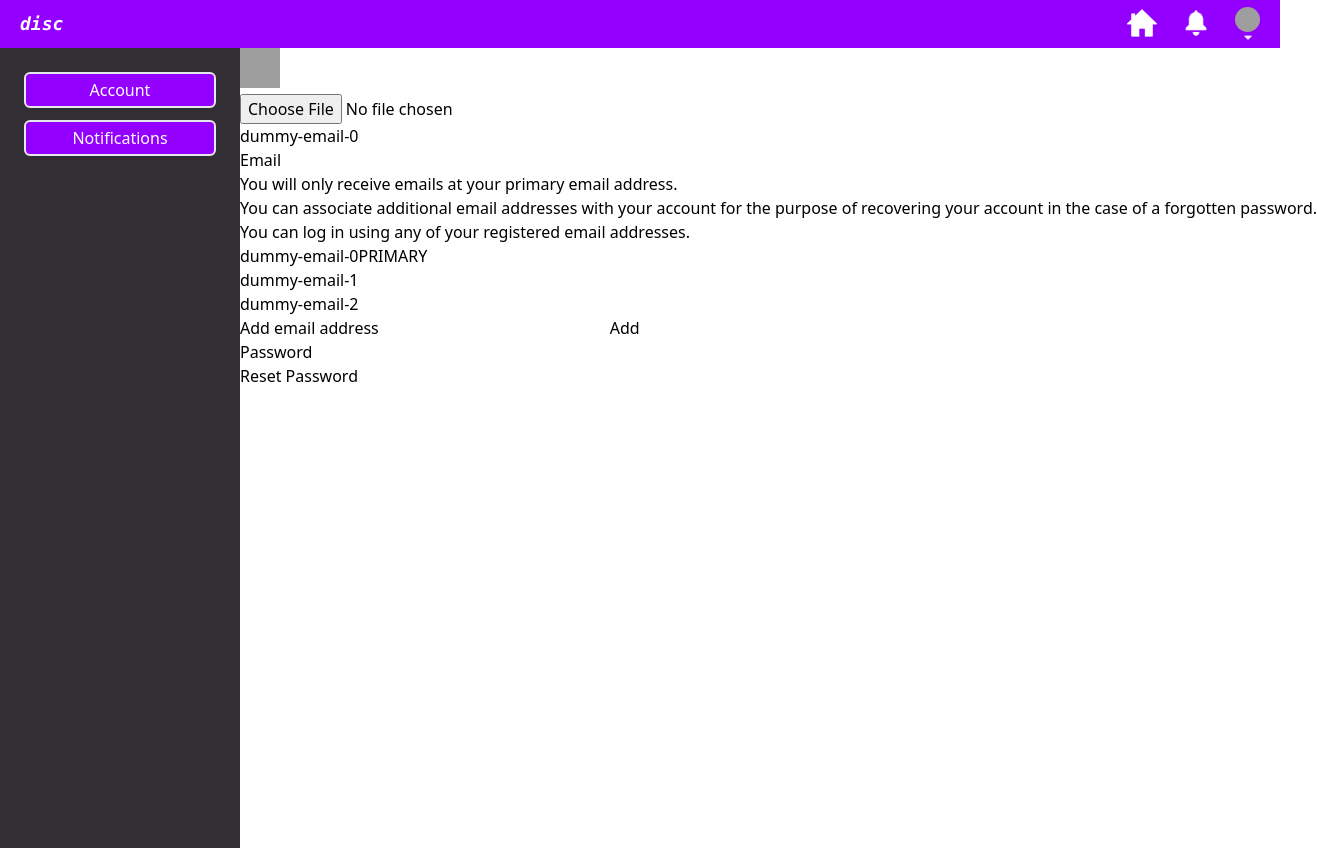
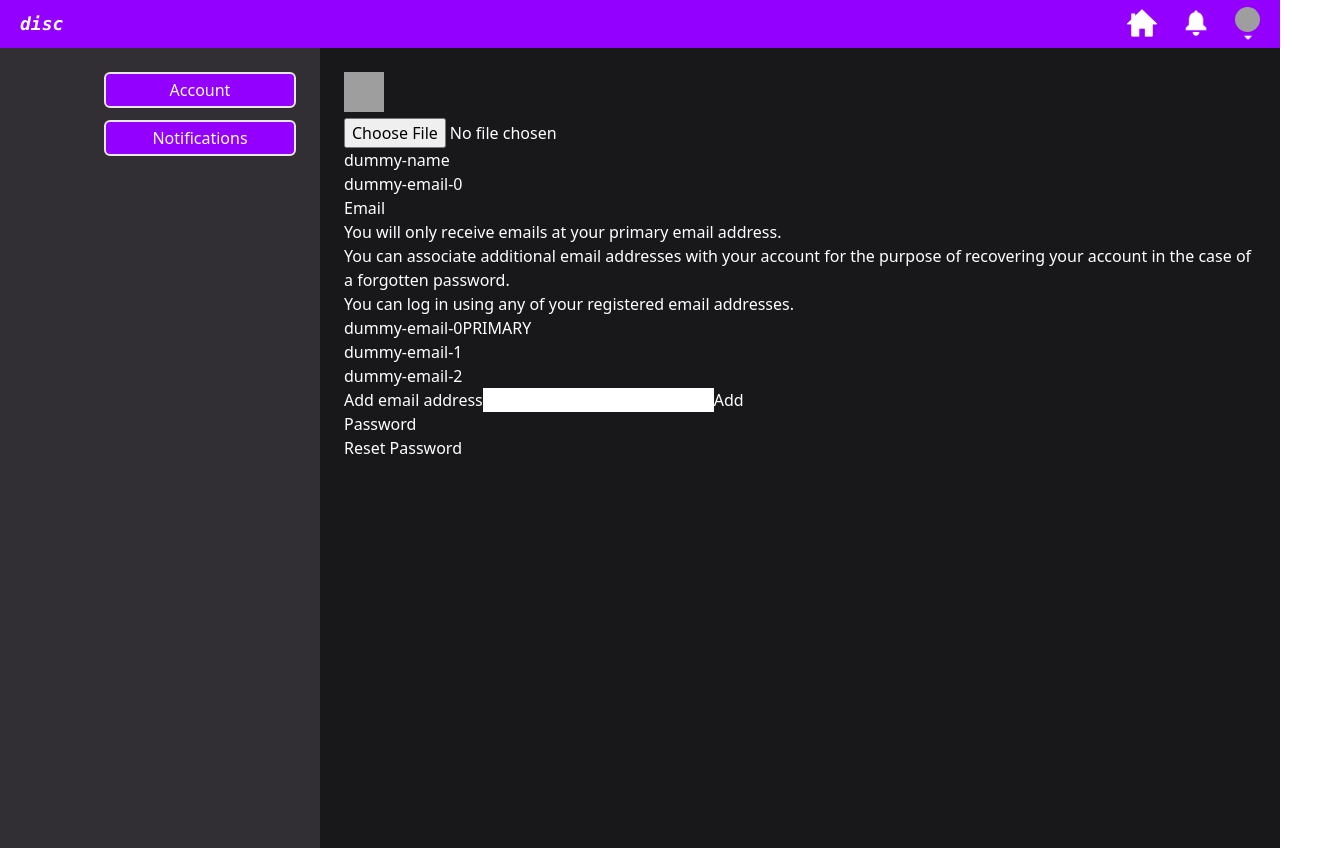
Before and after one commit to rjmags1/disc, a Next.js app: page /settings/account in a window 1280 px wide. Shown: the whole page, 1317 px wide, since content can reach past the window. Built offline with nearby package versions, Linux system fonts and the light colour scheme; grey boxes are pictures that could not be loaded.

Commit message:
use state for dummy name, improve styles

```diff
--- a/components/settings/account/AccountSettingsMenu.js
+++ b/components/settings/account/AccountSettingsMenu.js
@@ -5,17 +5,17 @@ import AccountEmailSection from './AccountEmailSection'
 import AccountPasswordSection from './AccountPasswordSection'
 
 function AccountSettingsMenu() {
+    const [name, setName] = useState("")
     const [emails, setEmails] = useState([])
     const [primaryEmail, setPrimaryEmail] = useState("")
     const [avatarSrc, setAvatarSrc] = useState("/profile-button-img.png")
 
-    let name
     useEffect(() => {
         // client side (useEffect) fetch user account settings
         // then rel. setState calls in useEffect after fetch
         // dummy for now
-        name = "dummy-name"
         //setAvatarSrc("/dummy-src")
+        setName("dummy-name")
         setPrimaryEmail("dummy-email-0")
         setEmails(["dummy-email-0", "dummy-email-1", "dummy-email-2"])
     }, [])
@@ -26,9 +26,11 @@ function AccountSettingsMenu() {
 
     return  (
         <div data-testid="account-menu-container"
-            className="flex-auto min-w-fit">
-            <ProfileCard name={ name } email={ primaryEmail } avatarSrc={ avatarSrc } handleNewSrc={ setAvatarSrc }/>
-            <AccountEmailSection primary={ primaryEmail } emails={ emails } updateDisplayedEmails={ showNewEmail } />
+            className="bg-zinc-900 text-white h-full p-6 flex-auto w-3/4">
+            <ProfileCard name={ name } email={ primaryEmail }
+                avatarSrc={ avatarSrc } handleNewSrc={ setAvatarSrc }/>
+            <AccountEmailSection primary={ primaryEmail }
+                emails={ emails } updateDisplayedEmails={ showNewEmail } />
             <AccountPasswordSection />
         </div>
     )
```
